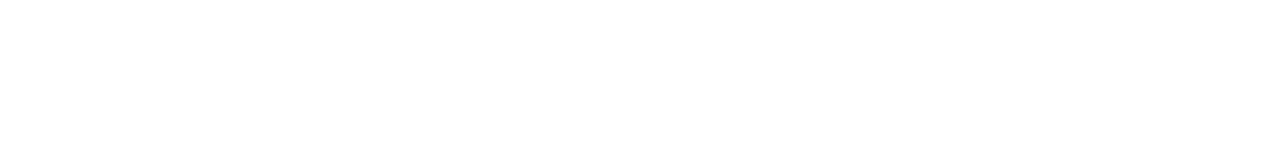
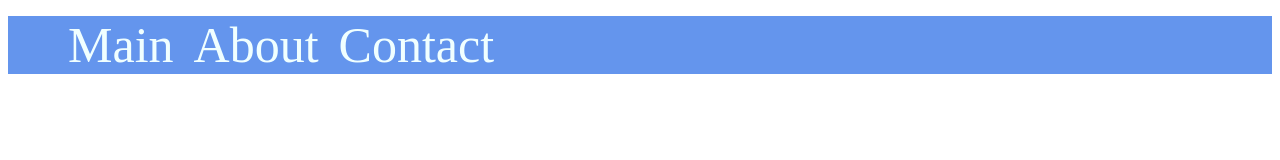
Before and after one commit to qwertyuiop852741/qwertyuiop852741.github.io, a plain HTML site: page index.html in a window 1280 px wide. Drawn offline with Linux system fonts and the light colour scheme.

Commit message:
Made menu
added menu with css

```diff
--- a/index.css
+++ b/index.css
@@ -0,0 +1,12 @@
+ul .menu-item
+{
+    text-align: center;
+    list-style-type: none;
+    float: left;
+    margin-left: 20px;
+    font-size: 50px;
+}
+.menu-link {
+    color: azure;
+    text-decoration: none;
+}
--- a/index.html
+++ b/index.html
@@ -6,6 +6,10 @@
         <script type="text/javascript" src="index.js"></script>
     </head>
     <body>
-
+      <ul style="background-color:cornflowerblue; overflow:hidden">
+            <li class = "menu-item"><a class = "menu-link" href="#">Main</a></li>
+            <li class = "menu-item"><a class = "menu-link" href="#">About</a></li>
+            <li class = "menu-item"><a class = "menu-link" href="#">Contact</a></li>
+        </ul>
     </body>
 </html>
```
